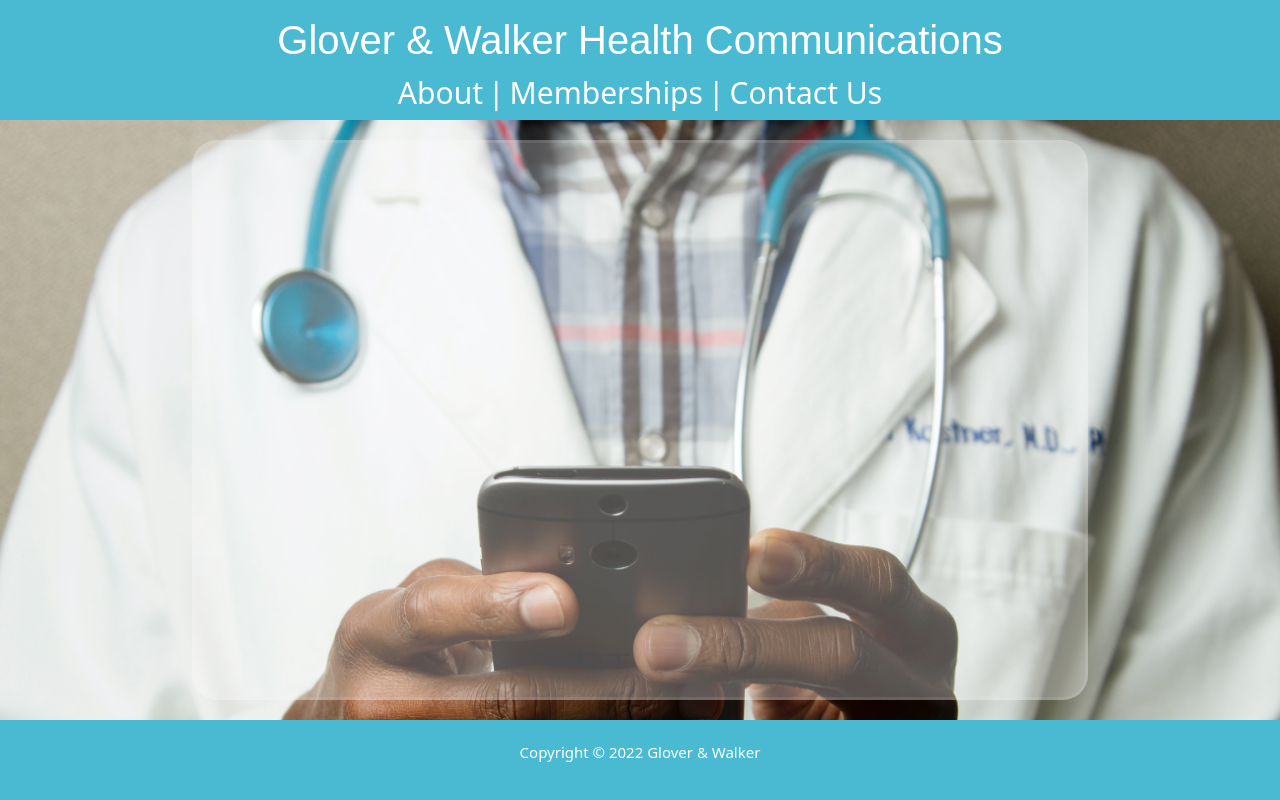
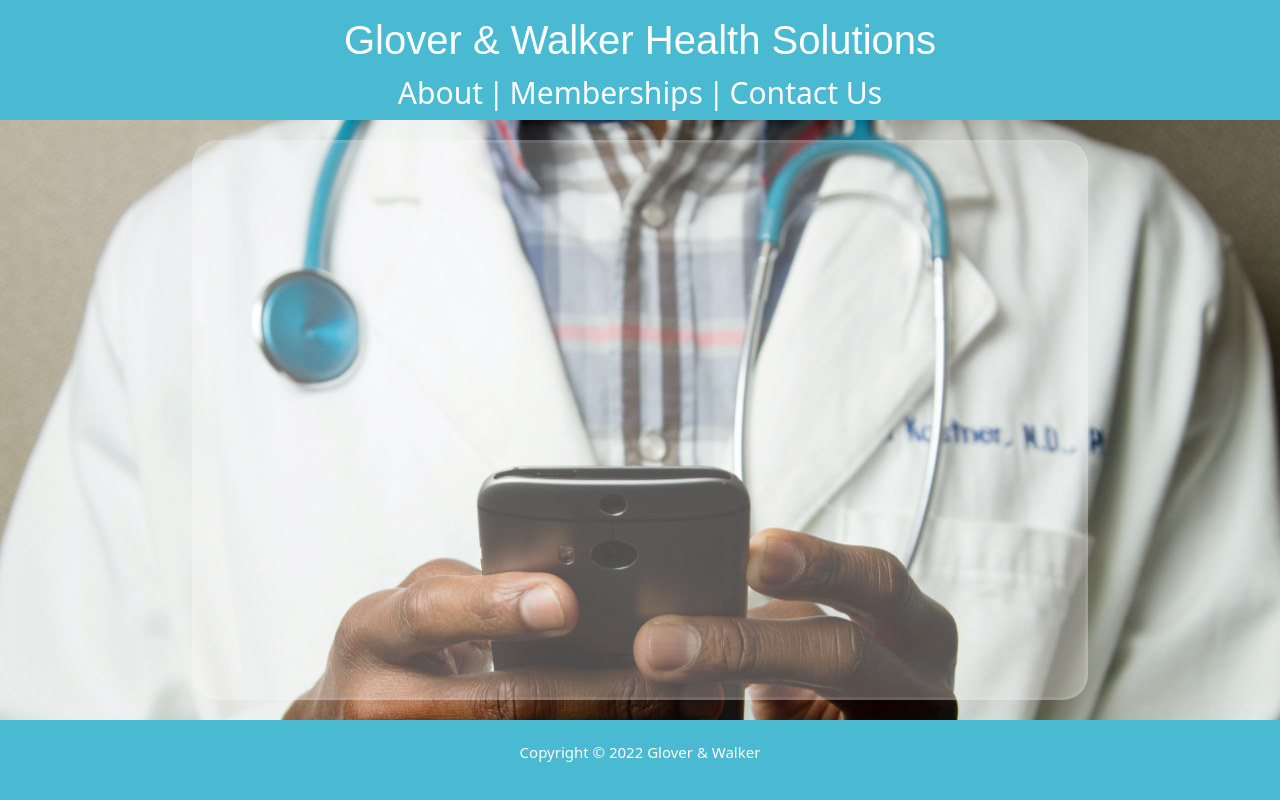
Before and after one commit to twalker7/active8-landing, a website: page index.html in a window 1280 px wide. Drawn offline with nearby package versions, Linux system fonts and the light colour scheme.

Commit message:
name changed for marketability

```diff
--- a/index.html
+++ b/index.html
@@ -5,7 +5,7 @@
     <meta http-equiv="X-UA-Compatible" content="IE=edge">
     <meta name="viewport" content="width=device-width, initial-scale=1.0">
 
-    <title>Glover & Walker Health Communications</title>
+    <title>Glover & Walker Health Solutions</title>
     <link href="https://cdn.jsdelivr.net/npm/bootstrap@5.1.3/dist/css/bootstrap.min.css" rel="stylesheet" integrity="sha384-1BmE4kWBq78iYhFldvKuhfTAU6auU8tT94WrHftjDbrCEXSU1oBoqyl2QvZ6jIW3" crossorigin="anonymous">
     <link rel="stylesheet" href="assets/style.css">
 </head>
@@ -14,7 +14,7 @@
 <body>
   <header class="page-header">
       <div class="header-title">
-          Glover & Walker Health Communications
+          Glover & Walker Health Solutions
       </div>
 
       <nav class="header-nav">
```
